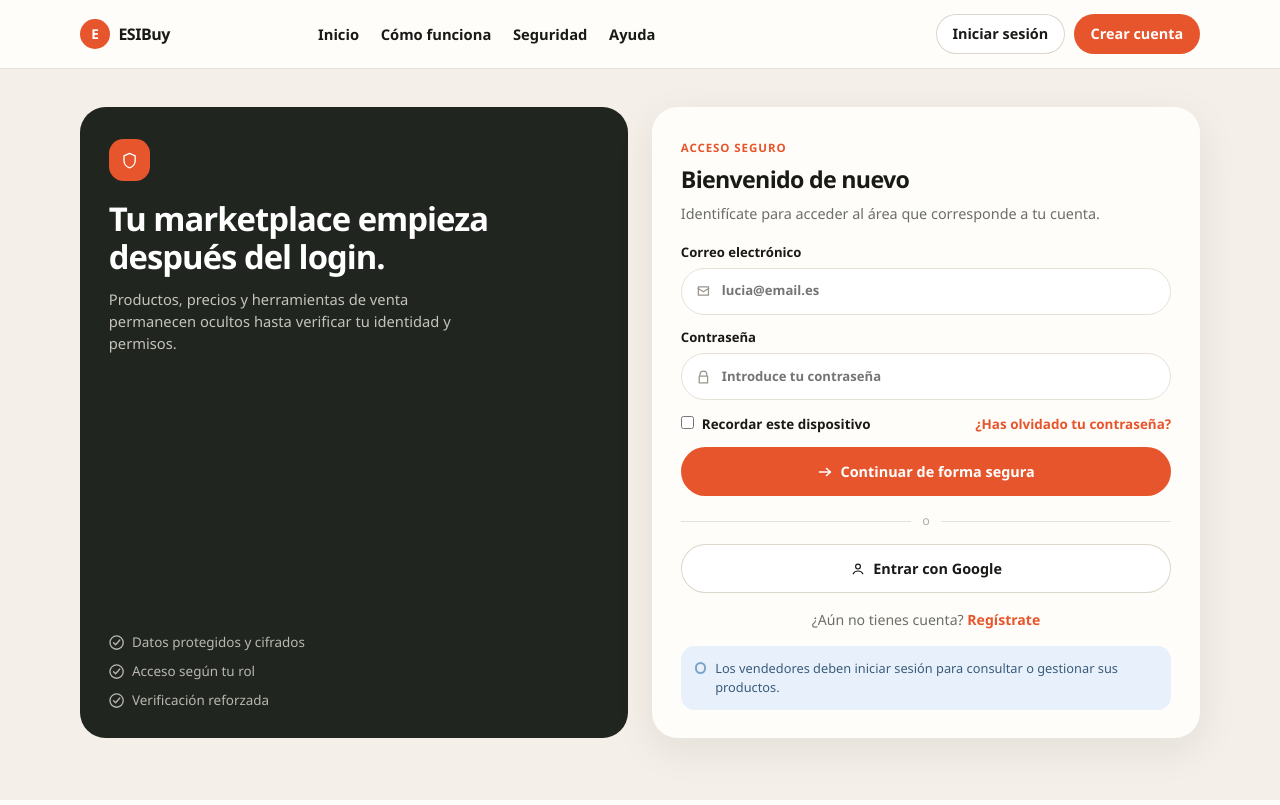
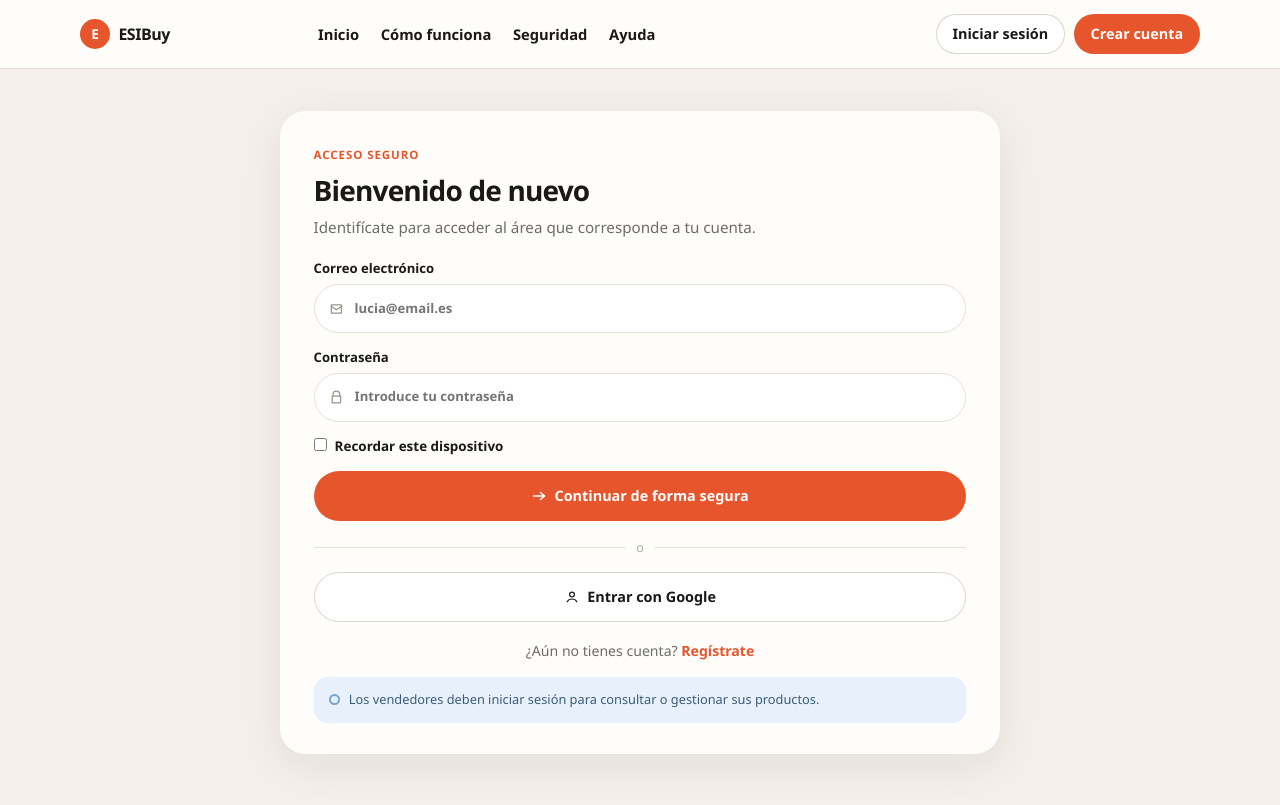
Before and after one commit to Franyebenes/Equipo4ProyectoFrontend, an Angular app: page /login in a window 1280 px wide. Built offline with nearby package versions, Linux system fonts and the light colour scheme.

Commit message:
Centra el formulario de login y quita el panel izquierdo.

```diff
--- a/src/app/login/login.css
+++ b/src/app/login/login.css
@@ -1,4 +1,4 @@
-/* Estilos compartidos del layout partido (login y registro). */
+/* Login: una sola tarjeta centrada y ancha. */
 :host {
   display: block;
   flex: 1;
@@ -6,80 +6,15 @@
 }
 
 .acceso {
-  width: min(1120px, calc(100% - 2rem));
+  width: min(720px, calc(100% - 2rem));
   margin: 0 auto;
-  padding: 1.5rem 0 2.5rem;
-  display: grid;
-  gap: 1.25rem;
-}
-
-.panel-ink {
-  background: var(--footer);
-  color: #e8e6e0;
-  border-radius: 1.6rem;
-  padding: 1.7rem 1.5rem 1.5rem;
-  display: flex;
-  flex-direction: column;
-  min-height: 22rem;
-}
-
-.panel-ink h1 {
-  margin: 0 0 0.75rem;
-  color: white;
-  font-size: clamp(1.55rem, 3vw, 2.05rem);
-  line-height: 1.15;
-  letter-spacing: -0.03em;
-}
-
-.panel-ink p {
-  margin: 0;
-  color: #c5c3bb;
-  font-size: 0.92rem;
-  max-width: 22rem;
-}
-
-.panel-ink ul {
-  list-style: none;
-  margin: auto 0 0;
-  padding: 1.5rem 0 0;
-  display: grid;
-  gap: 0.55rem;
-  color: #b9b7b0;
-  font-size: 0.84rem;
-}
-
-.panel-ink li {
-  display: flex;
-  align-items: center;
-  gap: 0.5rem;
-}
-
-.panel-ink li svg {
-  width: 0.95rem;
-  height: 0.95rem;
-  flex: 0 0 auto;
-}
-
-.icono-coral {
-  width: 2.6rem;
-  height: 2.6rem;
-  border-radius: 0.9rem;
-  background: var(--coral);
-  color: white;
-  display: grid;
-  place-items: center;
-  margin-bottom: 1.2rem;
-}
-
-.icono-coral svg {
-  width: 1.2rem;
-  height: 1.2rem;
+  padding: 2rem 0 2.5rem;
 }
 
 .tarjeta {
   background: var(--paper);
   border-radius: 1.6rem;
-  padding: 1.5rem 1.35rem 1.4rem;
+  padding: 1.7rem 1.5rem 1.5rem;
   box-shadow: var(--shadow);
 }
 
@@ -94,19 +29,19 @@
 
 .tarjeta h2 {
   margin: 0;
-  font-size: 1.45rem;
+  font-size: 1.55rem;
   letter-spacing: -0.03em;
 }
 
 .intro {
-  margin: 0.35rem 0 1.15rem;
+  margin: 0.35rem 0 1.25rem;
   color: var(--muted);
-  font-size: 0.9rem;
+  font-size: 0.95rem;
 }
 
 form {
   display: grid;
-  gap: 0.85rem;
+  gap: 0.9rem;
 }
 
 .campo {
@@ -135,26 +70,14 @@ form {
   width: 100%;
   border: 1px solid var(--line);
   border-radius: 999px;
-  padding: 0.78rem 1rem 0.78rem 2.5rem;
+  padding: 0.85rem 1rem 0.85rem 2.5rem;
   background: white;
   color: var(--ink);
-}
-
-.entrada-simple input {
-  padding-left: 1rem;
 }
 
 .entrada input:focus {
   outline: 2px solid var(--coral-soft);
   border-color: #f0b9a8;
-}
-
-.fila-opciones {
-  display: flex;
-  flex-wrap: wrap;
-  align-items: center;
-  justify-content: space-between;
-  gap: 0.45rem;
 }
 
 .check {
@@ -171,18 +94,9 @@ form {
   flex: 0 0 auto;
 }
 
-.enlace-coral {
-  background: none;
-  border: 0;
-  padding: 0;
-  color: var(--coral);
-  font-weight: 700;
-  font-size: 0.84rem;
-}
-
 .btn-ancho {
   width: 100%;
-  padding: 0.85rem 1.1rem;
+  padding: 0.9rem 1.1rem;
   gap: 0.45rem;
 }
 
@@ -195,7 +109,7 @@ form {
   display: flex;
   align-items: center;
   gap: 0.7rem;
-  margin: 1rem 0 0.85rem;
+  margin: 1.1rem 0 0.9rem;
   color: #b0ada6;
   font-size: 0.78rem;
 }
@@ -209,7 +123,7 @@ form {
 }
 
 .cambio-via {
-  margin: 1rem 0 0;
+  margin: 1.1rem 0 0;
   text-align: center;
   font-size: 0.88rem;
   color: var(--muted);
@@ -226,7 +140,7 @@ form {
   gap: 0.55rem;
   align-items: flex-start;
   margin: 1rem 0 0;
-  padding: 0.8rem 0.9rem;
+  padding: 0.85rem 0.95rem;
   background: #e8f1fb;
   border-radius: 0.85rem;
   color: #3a5c7a;
@@ -242,124 +156,16 @@ form {
   box-shadow: inset 0 0 0 2px #7aa4c9;
 }
 
-.roles-cuenta {
-  display: grid;
-  gap: 0.7rem;
-}
-
-.rol {
-  position: relative;
-  text-align: left;
-  border: 1px solid var(--line);
-  border-radius: 1rem;
-  padding: 0.9rem 0.85rem 0.85rem;
-  background: white;
-  display: grid;
-  grid-template-columns: auto 1fr;
-  grid-template-rows: auto auto;
-  column-gap: 0.7rem;
-  row-gap: 0.15rem;
-}
-
-.rol-icono {
-  grid-row: 1 / span 2;
-  width: 2rem;
-  height: 2rem;
-  border-radius: 0.7rem;
-  background: var(--cream);
-  color: var(--ink);
-  display: grid;
-  place-items: center;
-}
-
-.rol-icono svg {
-  width: 1.05rem;
-  height: 1.05rem;
-}
-
-.rol strong {
-  font-size: 0.92rem;
-}
-
-.rol span:last-child {
-  grid-column: 2;
-  color: var(--muted);
-  font-size: 0.78rem;
-  font-weight: 500;
-}
-
-.marca {
-  position: absolute;
-  top: 0.7rem;
-  right: 0.7rem;
-  width: 1rem;
-  height: 1rem;
-  border-radius: 999px;
-  box-shadow: inset 0 0 0 1.5px #d8d3cb;
-}
-
-.rol.elegido {
-  border-color: #f3b9a6;
-  background: #fff4ef;
-}
-
-.rol.elegido .marca {
-  background: var(--coral);
-  box-shadow: none;
-}
-
-/* Palomita blanca del rol elegido, como en el mockup. */
-.rol.elegido .marca::after {
-  content: '';
-  position: absolute;
-  left: 0.28rem;
-  top: 0.22rem;
-  width: 0.32rem;
-  height: 0.18rem;
-  border-left: 1.6px solid white;
-  border-bottom: 1.6px solid white;
-  transform: rotate(-45deg);
-}
-
-.rol.elegido .rol-icono {
-  background: var(--coral-soft);
-  color: var(--coral);
-}
-
-.dos-campos {
-  display: grid;
-  gap: 0.85rem;
-}
-
-.pista {
-  margin: -0.45rem 0 0;
-  color: var(--muted);
-  font-size: 0.78rem;
-  font-weight: 500;
-}
-
-.pie-form {
-  margin: 0.9rem 0 0;
-  text-align: center;
-  color: var(--muted);
-  font-size: 0.76rem;
-}
-
-@media (min-width: 860px) {
+@media (min-width: 720px) {
   .acceso {
-    grid-template-columns: 1fr 1fr;
-    align-items: stretch;
-    gap: 1.5rem;
-    padding: 2.4rem 0 3rem;
+    padding: 2.6rem 0 3.2rem;
   }
 
-  .panel-ink,
   .tarjeta {
-    padding: 2rem 1.8rem 1.7rem;
+    padding: 2.2rem 2.1rem 1.9rem;
   }
 
-  .roles-cuenta,
-  .dos-campos {
-    grid-template-columns: 1fr 1fr;
+  .tarjeta h2 {
+    font-size: 1.75rem;
   }
 }
--- a/src/app/login/login.html
+++ b/src/app/login/login.html
@@ -1,44 +1,5 @@
-<!-- Layout partido del mockup: panel ink + formulario. -->
+<!-- Formulario de acceso centrado. Sin panel decorativo ni recuperar contraseña (sprint 2). -->
 <section class="acceso">
-  <aside class="panel-ink" aria-label="Motivos para iniciar sesión">
-    <span class="icono-coral" aria-hidden="true">
-      <svg viewBox="0 0 24 24">
-        <path
-          d="M12 3 5 6v6c0 4.2 2.9 8.1 7 9 4.1-.9 7-4.8 7-9V6l-7-3Z"
-          fill="none"
-          stroke="currentColor"
-          stroke-width="1.7"
-          stroke-linejoin="round"
-        />
-      </svg>
-    </span>
-    <h1>Tu marketplace empieza después del login.</h1>
-    <p>Productos, precios y herramientas de venta permanecen ocultos hasta verificar tu identidad y permisos.</p>
-    <ul>
-      <li>
-        <svg viewBox="0 0 16 16" aria-hidden="true">
-          <circle cx="8" cy="8" r="7" fill="none" stroke="currentColor" stroke-width="1.4" />
-          <path d="M4.8 8.2 7 10.3l4.4-5" fill="none" stroke="currentColor" stroke-width="1.4" stroke-linecap="round" />
-        </svg>
-        Datos protegidos y cifrados
-      </li>
-      <li>
-        <svg viewBox="0 0 16 16" aria-hidden="true">
-          <circle cx="8" cy="8" r="7" fill="none" stroke="currentColor" stroke-width="1.4" />
-          <path d="M4.8 8.2 7 10.3l4.4-5" fill="none" stroke="currentColor" stroke-width="1.4" stroke-linecap="round" />
-        </svg>
-        Acceso según tu rol
-      </li>
-      <li>
-        <svg viewBox="0 0 16 16" aria-hidden="true">
-          <circle cx="8" cy="8" r="7" fill="none" stroke="currentColor" stroke-width="1.4" />
-          <path d="M4.8 8.2 7 10.3l4.4-5" fill="none" stroke="currentColor" stroke-width="1.4" stroke-linecap="round" />
-        </svg>
-        Verificación reforzada
-      </li>
-    </ul>
-  </aside>
-
   <div class="tarjeta">
     <p class="ceja">Acceso seguro</p>
     <h2>Bienvenido de nuevo</h2>
@@ -65,14 +26,10 @@
         </span>
       </label>
 
-      <div class="fila-opciones">
-        <label class="check">
-          <input type="checkbox" name="recordar" />
-          Recordar este dispositivo
-        </label>
-        <!-- Visible en el mockup; la página «Recupera el acceso» no se implementa. -->
-        <button type="button" class="enlace-coral">¿Has olvidado tu contraseña?</button>
-      </div>
+      <label class="check">
+        <input type="checkbox" name="recordar" />
+        Recordar este dispositivo
+      </label>
 
       <button type="submit" class="btn btn-coral btn-ancho">
         <svg viewBox="0 0 16 16" aria-hidden="true">
```
